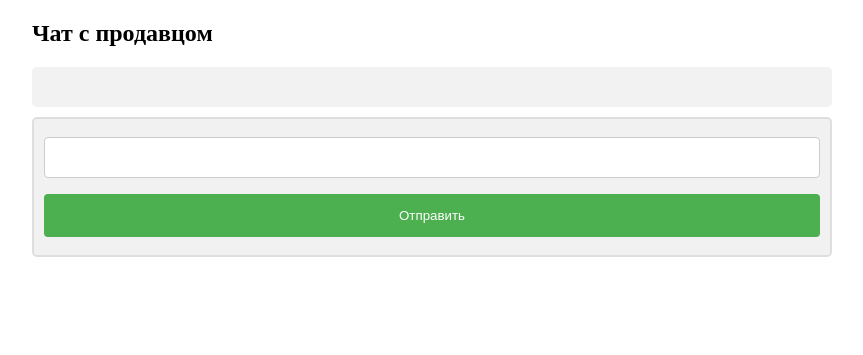
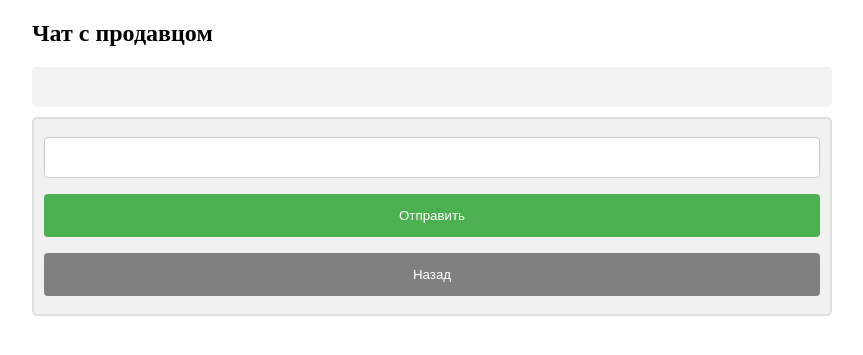
Before and after one commit to Doteyo/cuntic_store, a Django app: page /room/1/ in a window 1280 px wide. Shown: the top 355 px of the page, without its empty margins (208-1071 px from the left). Run offline with Django 4.2, Linux system fonts and the light colour scheme; a user stored in the database is signed in; data comes from the database, SQL or seed files in the repository; both versions use the stored data as it was after the commit; data that the repository does not hold is empty; some libraries are stand-ins or nearby versions.

Commit message:
room update

```diff
--- a/templates/room.html
+++ b/templates/room.html
@@ -134,6 +134,9 @@ setInterval(function(){
         <input type="text" name="message" id="message" width="100px" />
         <input type="submit" value="Отправить">
     </form>
+    <form action="/cart">
+        <input type="submit" value="Назад" style="background-color:gray;"/>
+    </form>
 </div>
 
 
```
Also changed, not shown: db.sqlite3.
